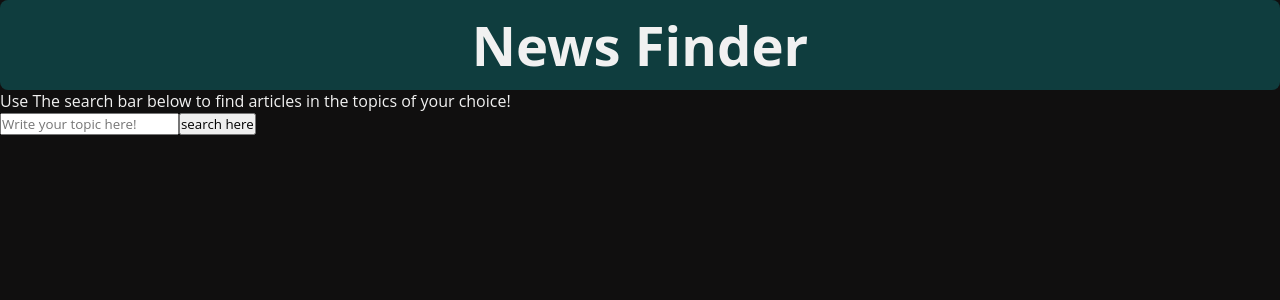
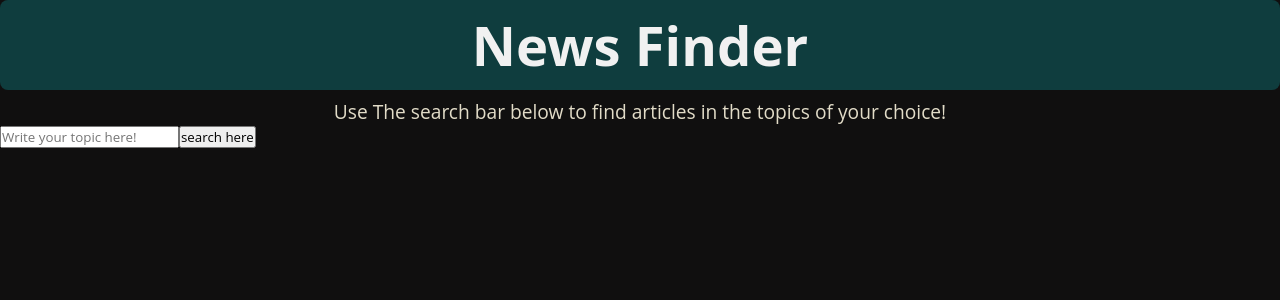
Before and after one commit to 1Clide1/newsapp, a React (Create React App) app: page / in a window 1280 px wide. Shown: the top 300 px of the page. Built offline with nearby package versions, Linux system fonts and the light colour scheme.

Commit message:
set a foundation in the index.css and adding some styling in app.css

```diff
--- a/src/App.css
+++ b/src/App.css
@@ -1,3 +1,4 @@
+/* css for the header */
 .app-header {
   padding: 0.5rem;
   text-align: center;
@@ -5,3 +6,11 @@
   border-radius: 0.5rem;
   background-color: var(--third-color);
 }
+
+/* css for the flavor text in the body */
+.app-text {
+  margin-top: 0.5rem;
+  text-align: center;
+  font-size: var(--font-size-400);
+  color: var(--secondary-color);
+}
--- a/src/index.css
+++ b/src/index.css
@@ -17,7 +17,7 @@ html {
   --third-color: #0f3d3e;
   --fourth-color: #100f0f;
   /* accent colors for the main colors */
-  --accent-light: rgb(255, 231, 248);
+  --accent-light: #124f50;
   --accent-lighter: rgb(252, 243, 249);
   --accent-black: rgba(26, 0, 6, 0.733);
   --accent-white: rgba(255, 255, 255, 0.979);
```
